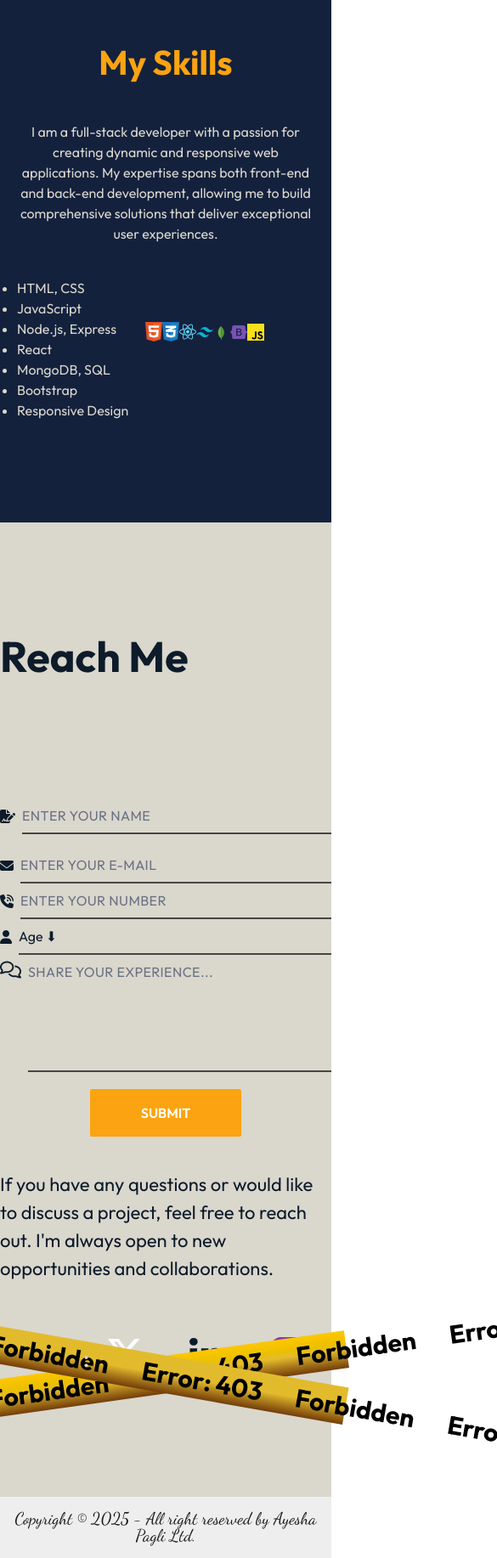
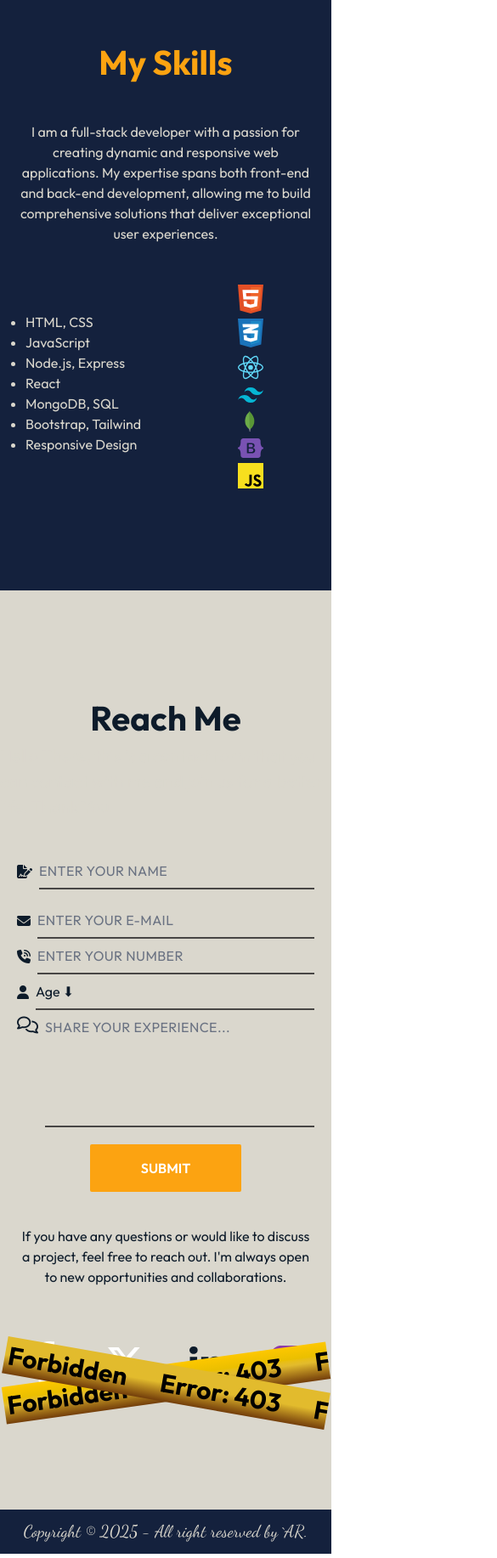
Before and after one commit to miftahstack/Personal_Portfolio, a website: page index.html in a window 390 px wide. Shown: the part 2871-4705 px from the top of the page at 85% size, 585 px wide, since content can reach past the window. Drawn offline with nearby package versions, Linux system fonts and the light colour scheme; a web font is replaced by a local one.

Commit message:
Responsive±

```diff
--- a/index.html
+++ b/index.html
@@ -258,39 +258,42 @@
                 </div>
 
             </div>
-            <div class="flex items-center">
+            <div class="flex items-center flex-row justify-between ">
                 <div class="skills-list mt-10 lg:pr-30 lg:w-[30%]">
-                    <ul class="list-disc pl-5 lg:pl-10">
+                    <ul class="list-disc pl-7.5 lg:pl-10">
                         <li class="text-[16px] lg:text-[20px]">HTML, CSS</li>
                         <li class="text-[16px] lg:text-[20px]">JavaScript</li>
                         <li class="text-[16px] lg:text-[20px]">Node.js, Express</li>
                         <li class="text-[16px] lg:text-[20px]">React</li>
                         <li class="text-[16px] lg:text-[20px]">MongoDB, SQL</li>
-                        <li class="text-[16px] lg:text-[20px]">Bootstrap</li>
+                        <li class="text-[16px] lg:text-[20px]">Bootstrap, Tailwind</li>
                         <li class="text-[16px] lg:text-[20px]">Responsive Design</li>
                     </ul>
                 </div>
-                <div class="flex justify-between items-center lg:ml-10 ml-5 lg:w-[70%] ">
+                <div
+                    class="flex lg:flex-row flex-col justify-between items-center pr-20 gap-1.5 mt-12 lg:mt-0 lg:pr-[0px] lg:w-[70%] ">
                     <div class="lg:mt-10">
-                    <img class="lg:w-20 w-[20px] hover:w-25 duration-300" src="assets/svg/html-1.svg" alt="">
+                        <img class="lg:w-20 w-[30px] hover:w-25 duration-300" src="assets/svg/html-1.svg" alt="">
                     </div>
                     <div class="lg:mt-10">
-                    <img class="lg:w-20 w-[20px] hover:w-25 duration-300" src="assets/svg/css-3.svg" alt="">
+                        <img class="lg:w-20 w-[30px] hover:w-25 duration-300" src="assets/svg/css-3.svg" alt="">
                     </div>
                     <div class="lg:mt-10">
-                    <img class="lg:w-20 w-[20px] hover:w-25 duration-300" src="assets/svg/react-2.svg" alt="">
+                        <img class="lg:w-20 w-[30px] hover:w-25 duration-300" src="assets/svg/react-2.svg" alt="">
                     </div>
                     <div class="lg:mt-10">
-                    <img class="lg:w-20 w-[20px] hover:w-25 duration-300" src="assets/svg/tailwind-css-2.svg" alt="">
+                        <img class="lg:w-20 w-[30px] hover:w-25 duration-300" src="assets/svg/tailwind-css-2.svg"
+                            alt="">
                     </div>
                     <div class="lg:mt-10">
-                    <img class="lg:w-20 w-[20px] hover:w-25 duration-300" src="assets/svg/mongodb-icon-1.svg" alt="">
+                        <img class="lg:w-20 w-[30px] hover:w-25 duration-300" src="assets/svg/mongodb-icon-1.svg"
+                            alt="">
                     </div>
                     <div class="lg:mt-10">
-                    <img class="lg:w-20 w-[20px] hover:w-25 duration-300" src="assets/svg/bootstrap-5-1.svg" alt="">
+                        <img class="lg:w-20 w-[30px] hover:w-25 duration-300" src="assets/svg/bootstrap-5-1.svg" alt="">
                     </div>
                     <div class="lg:mt-10">
-                    <img class="lg:w-20 w-[20px] hover:w-25 duration-300" src="assets/svg/javascript-1.svg" alt="">
+                        <img class="lg:w-20 w-[30px] hover:w-25 duration-300" src="assets/svg/javascript-1.svg" alt="">
                     </div>
                 </div>
 
@@ -305,13 +308,13 @@
         <div class="contactMe max-w-[1170px] py-30 m-auto">
 
             <div class="contactText">
-                <h3 class="text-[50px] text-color5 font-bold">Reach Me</h3>
+                <h3 class="lg:text-[50px] text-[40px] lg:text-left text-center text-color5 font-bold">Reach Me</h3>
                 <p class="text-[20px] text-secondaryy">Hello There, this is a contact form that you can contact with
                     me and
                     join us for a better life. Thank You.</p>
             </div>
 
-            <div class=" justify-center items-center mt-10 text-color5">
+            <div class="px-5 lg:px-[0px] mt-10 text-color5">
                 <form class="text-color5 placeholder:text-color4" action="#">
                     <div class="flex flex-col sm:flex-row gap-4">
                         <div class="name flex items-center w-full sm:w-1/2">
@@ -361,21 +364,22 @@
                     <button type="submit" value="Send Message" id="form_button"
                         class="duration-300 cursor-pointer font-semibold rounded-xs bg-primaryy py-4 px-15 mt-5 text-white hover:bg-white uppercase hover:text-primaryy">Submit</button>
                 </div>
-                <p class="text-[22px] pt-10">If you have any questions or would like to discuss a project, feel free
+                <p class="lg:text-[22px] text-center lg:text-left text-[16px] pt-10">If you have any questions or would like to discuss a project, feel free
                     to
                     reach
                     out.
                     I'm always open to new opportunities and collaborations.
                 </p>
 
-                <div class="relative flex justify-center items-center mt-10 ">
+                <div class=" relative flex justify-center items-center mt-10 ">
+
 
                     <ul class="mb-4 mt-4 list-none space-x-1 mx-[20px]">
                         <li class="inline-block text-left">
                             <a class="relative mb-1 inline-block cursor-pointer select-none overflow-hidden whitespace-nowrap rounded p-2 text-center align-middle text-xs font-medium leading-5 tracking-wide text-white transition  ease-linear hover:shadow-2xl group hover:shadow-white  hover:text-blue-500"
                                 href="https://www.facebook.com/miftahstack" target="_blank">
                                 <span class="sr-only hidden">Facebook</span>
-                                <svg height="40" viewBox="37.29 0 80.559 155.139" width="40"
+                                <svg height="50" viewBox="37.29 0 80.559 155.139" width="40"
                                     xmlns="http://www.w3.org/2000/svg">
                                     <path class="fill-current hover:fill-blue-500"
                                         d="M89.584 155.139V84.378h23.742l3.562-27.585H89.584V39.184c0-7.984 2.208-13.425 13.67-13.425l14.595-.006V1.08C115.325.752 106.661 0 96.577 0 75.52 0 61.104 12.853 61.104 36.452v20.341H37.29v27.585h23.814v70.761z"
@@ -446,12 +450,10 @@
                             </li>
                         </ul>
 
-                    <div class="">
-                        <p
-                            class="absolute text-secondaryy -top-[20%] left-[50%] transform -translate-x-1/2 z-30 pb-20 text-[30px]">
-                            My social links :</p>
+
+                    <div class="inline-block w-[50px]">
                         <h1
-                            class="absolute z-20 text-black rotate-[10deg] top-[50%] left-[-5%] right-[-5%] text-3xl text-center whitespace-nowrap bg-gradient-to-b from-[#e2bb2d] via-[#e2bb2d] to-yellow-900 p-1 font-bold">
+                            class="absolute overflow-hidden z-20 text-black rotate-[10deg] top-[50%] left-[-5%] right-[-5%] text-3xl text-center whitespace-nowrap bg-gradient-to-b from-[#e2bb2d] via-[#e2bb2d] to-yellow-900 p-1 font-bold">
                             Forbidden&nbsp;&nbsp;&nbsp;&nbsp;&nbsp;&nbsp;
                             Error: 403&nbsp;&nbsp;&nbsp;&nbsp;&nbsp;&nbsp;
                             Forbidden&nbsp;&nbsp;&nbsp;&nbsp;&nbsp;&nbsp;
@@ -462,7 +464,7 @@
 
                         </h1>
                         <h1
-                            class="absolute z-1 text-black -rotate-[8deg] top-[50%] left-[-5%] right-[-5%] text-3xl text-center whitespace-nowrap bg-gradient-to-b from-yellow-400 via-[#e2bb2d] to-yellow-900 p-1 font-bold">
+                            class="absolute overflow-hidden z-1 text-black -rotate-[8deg] top-[50%] left-[-5%] right-[-5%] text-3xl text-center whitespace-nowrap bg-gradient-to-b from-yellow-400 via-[#e2bb2d] to-yellow-900 p-1 font-bold">
                             Forbidden&nbsp;&nbsp;&nbsp;&nbsp;&nbsp;&nbsp;
                             Error: 403&nbsp;&nbsp;&nbsp;&nbsp;&nbsp;&nbsp;
                             Forbidden&nbsp;&nbsp;&nbsp;&nbsp;&nbsp;&nbsp;
@@ -484,11 +486,11 @@
     <!-- Contact ME Section -->
 
     <!-- Foooter Section -->
+    <div class="bg-color4 ">
             <div class="max-w-[1170px] m-auto">
-        <div class="">
-            <footer class="footer sm:footer-horizontal footer-center bg-base-300 text-base-content p-4">
+            <footer class="footer footer-center text-base-content p-4">
                 <div class="flex items-center justify-center">
-                    <p class="font-dancing text-[20px]">Copyright © 2025 - All right reserved by Ayesha Pagli Ltd.
+                    <p class="font-dancing text-secondaryy text-[20px]">Copyright © 2025 - All right reserved by `AR.
                     </p>
                 </div>
 
```
Also changed, not shown: src/output.css. Lines whose indentation alone changed are shown as unchanged.
